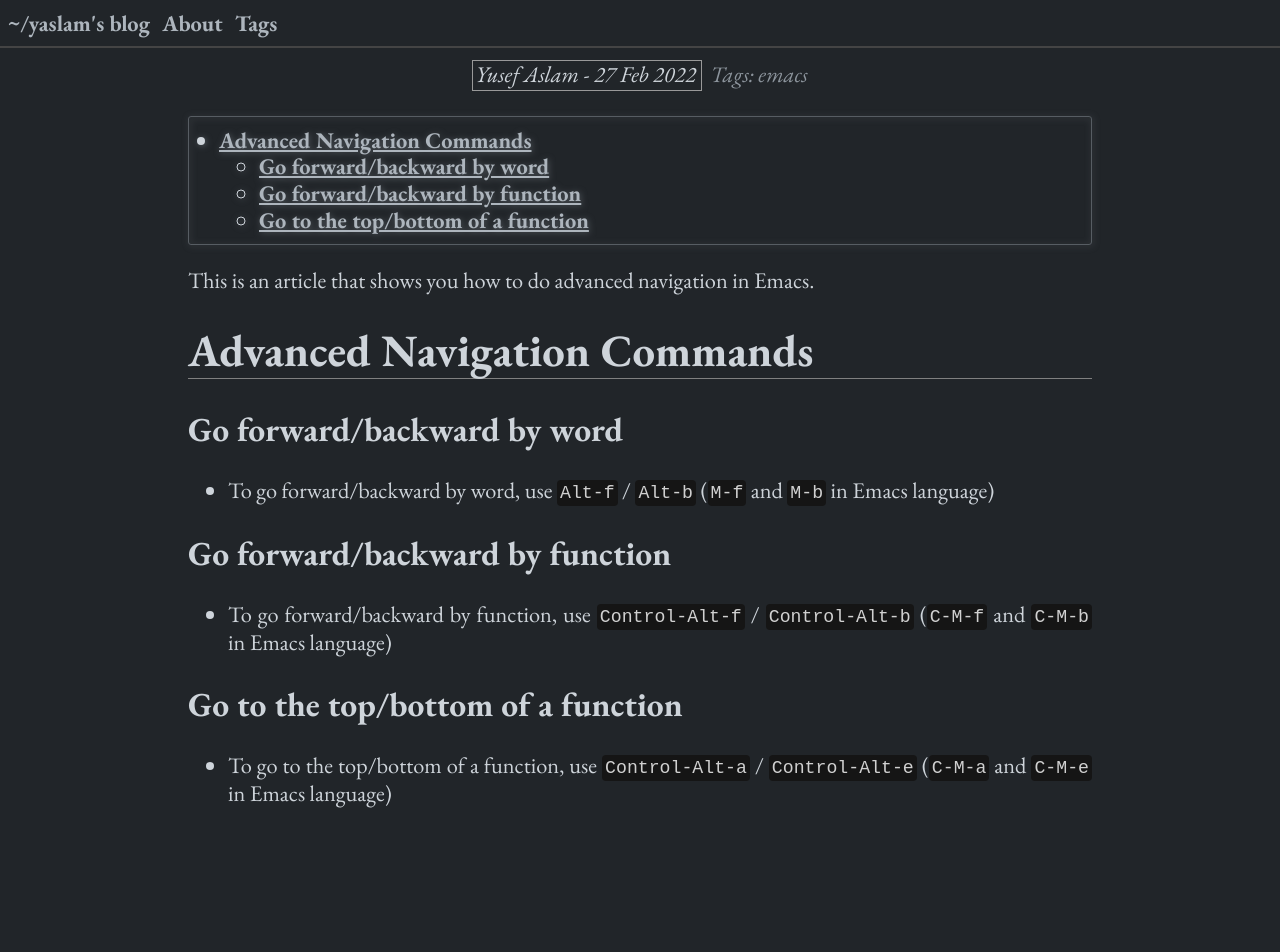
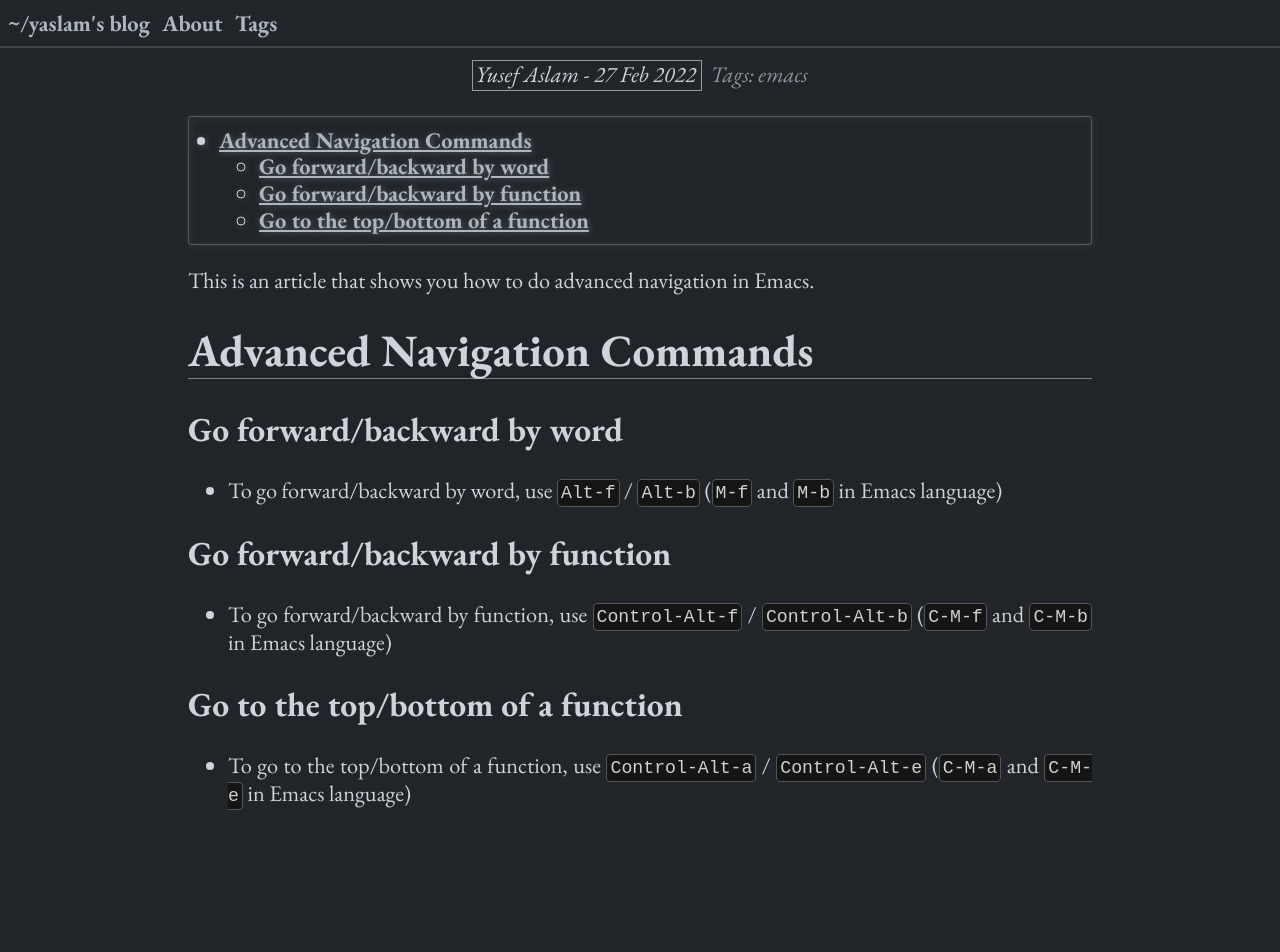
Before and after one commit to yusi1/yaslamblog, a Jekyll site: the page built from _posts/2022-02-27-emacs-advanced-navigation.md, in a window 1280 px wide. Shown: the top 952 px of the page. Built offline with Jekyll 4.4.1, drawn with Linux system fonts in a browser that asks for light colours; comment, search, counter and statistics services are not loaded; the table of contents is made by our own code.

Commit message:
main.sass: Add border around inline code

```diff
--- a/_sass/main.sass
+++ b/_sass/main.sass
@@ -110,6 +110,7 @@ main
 p>code
   font-size: 100%
   background-color: #151515
+  border: 1px solid #555
   padding: 3px
   border-radius: 4px
   color: #d0d0d0
@@ -117,6 +118,7 @@ p>code
 ul>li>code
   font-size: 100%
   background-color: #151515
+  border: 1px solid #555
   padding: 3px
   border-radius: 4px
   color: #d0d0d0
```
